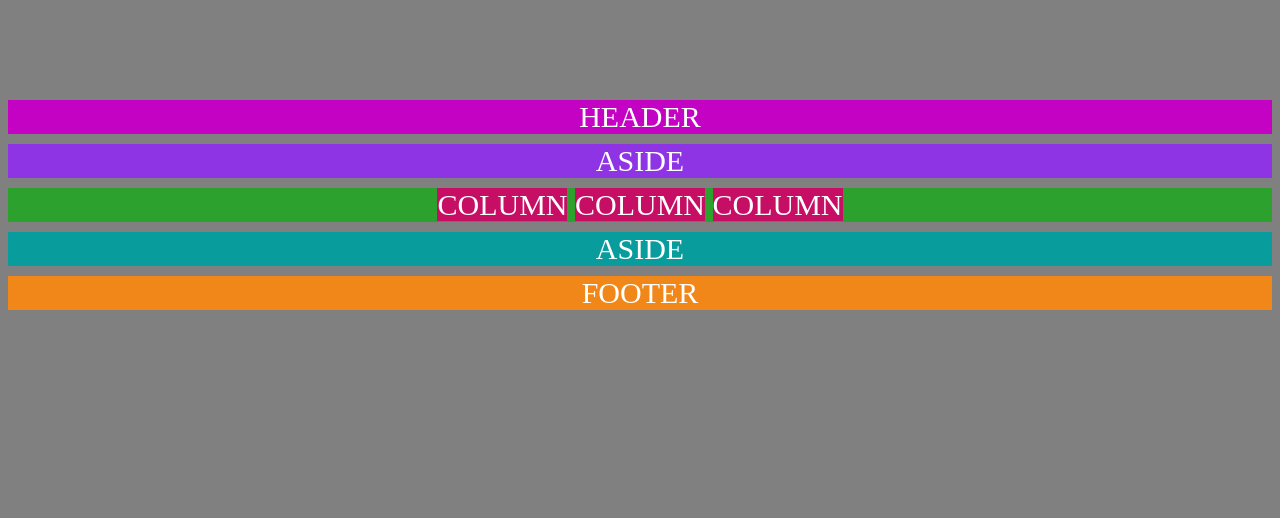
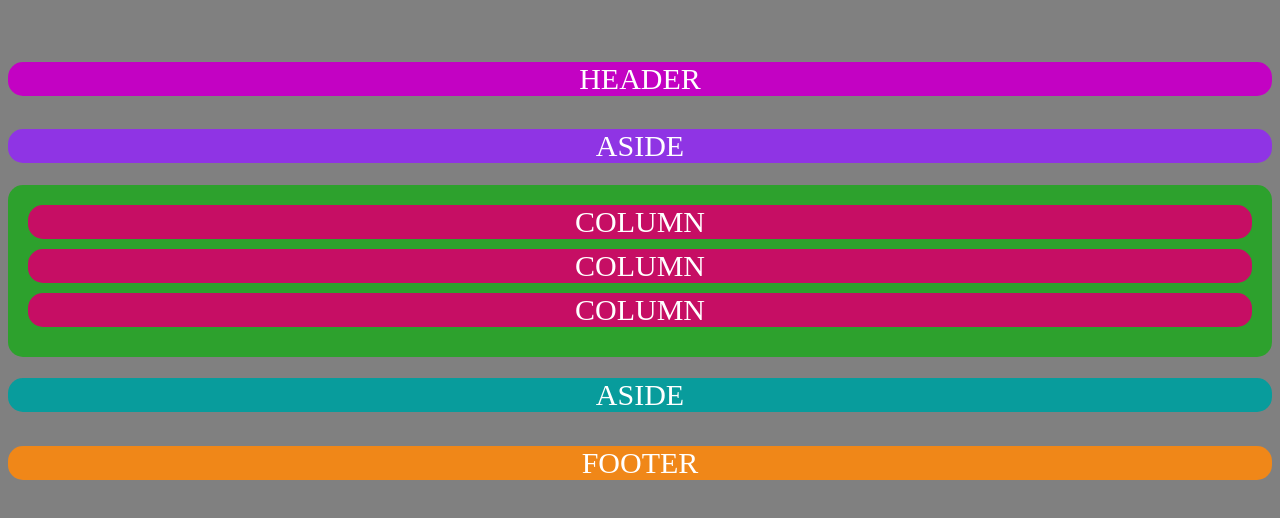
Before and after one commit to Amandaintransit/grid-wireframe-practice, a plain HTML site: page index.html in a window 1280 px wide. Drawn offline with Linux system fonts and the light colour scheme.

Commit message:
last edits

```diff
--- a/css/style.css
+++ b/css/style.css
@@ -1,33 +1,44 @@
 .grid-container{
 display: grid;
- grid-template-rows: repeat(7, 1fr) ;
+ grid-template-rows: 1fr 1fr 3fr 1fr 1fr;
 text-align: center;
+align-items: center;
+ gap: 10px
 
- gap: 10px
+
 }
 body{
     font-size: 30px;
-    margin-top: 100px;
-   background-color: gray;
+    margin-top: 50px;
+   background-color: #808080;
    color: white;
+
 }
 .header{
-
+    border-radius: 15px;
     background-color: rgb(195, 2, 195);
 }
 #aside1{
+    border-radius: 15px;
     background-color: rgb(143, 52, 228);
 }
 .column-container{
-
+    border-radius: 15px;
+    display: flex;
+    flex-direction:column;
+    padding: 20px;
     background-color: rgb(45, 161, 45)
 }
 .column{
+    border-radius: 15px;
+    margin-bottom: 10px;
     background-color: rgb(198, 14, 100);
 }
 #aside2{
+    border-radius: 15px;
     background-color: rgb(8, 156, 156);
 }
 .footer{
+    border-radius: 15px;
     background-color: rgb(240, 135, 24);
 }
```
